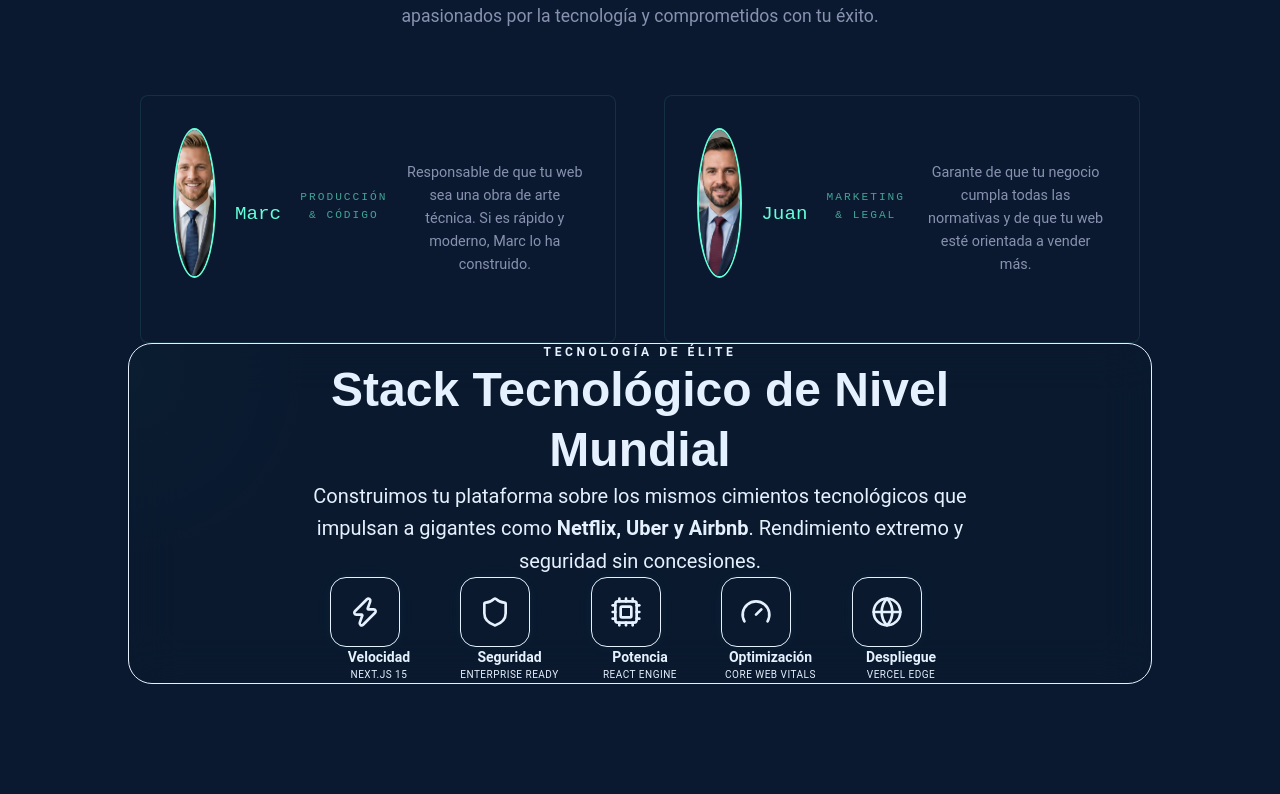
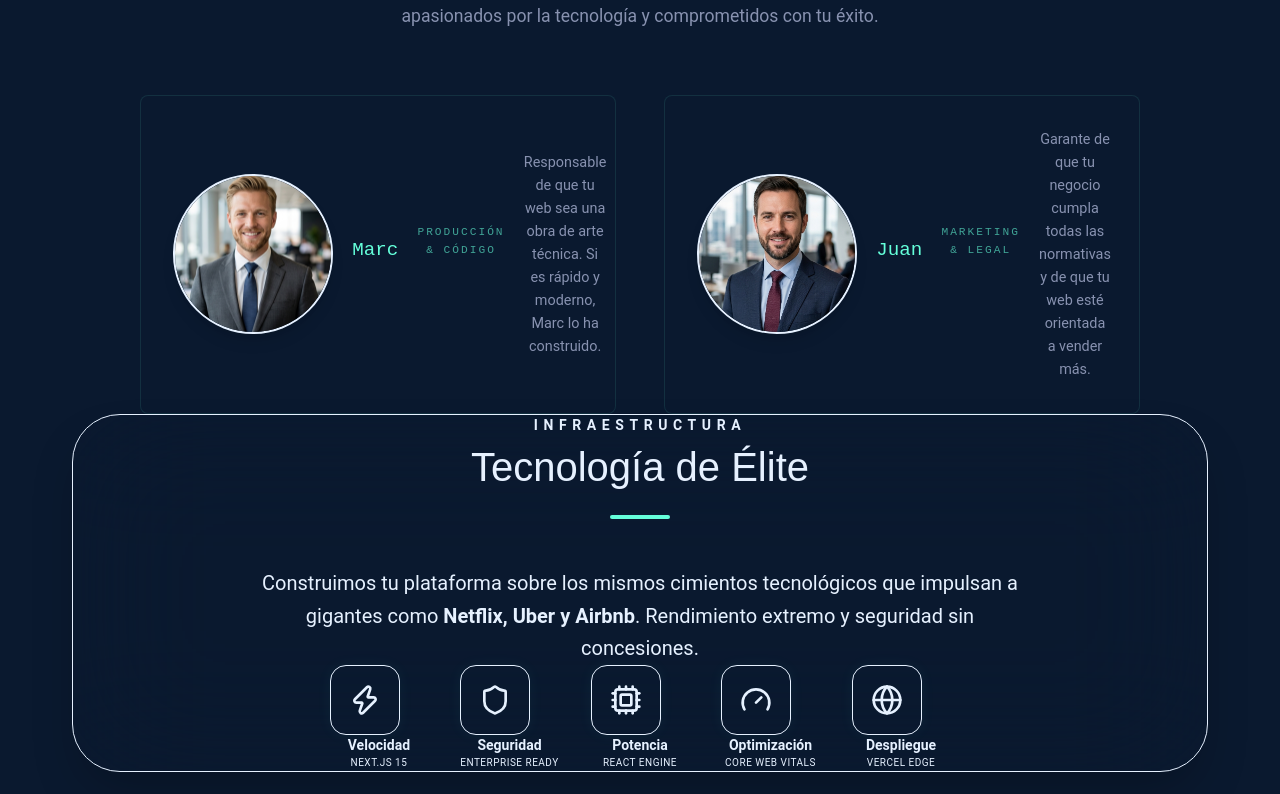
Before and after one commit to markusx5622/mc-websolutions-v2, a Next.js app: page / in a window 1280 px wide. Shown: the part 3526-4320 px from the top of the page. Built offline with nearby package versions, Linux system fonts and the light colour scheme.

Commit message:
Refactor: Círculos de perfil perfectos, mayor espaciado y armonización de sección tecnológica

```diff
--- a/src/app/(marketing)/page.tsx
+++ b/src/app/(marketing)/page.tsx
@@ -485,10 +485,10 @@ export default function Home() {
               viewport={{ once: true }}
               style={{ padding: '2rem', textAlign: 'center' }}
             >
-              <div style={{ width: '150px', height: '150px', borderRadius: '50%', background: 'rgba(100, 255, 218, 0.1)', margin: '0 auto 2rem', border: '2px solid var(--accent)', overflow: 'hidden', position: 'relative' }}>
-                <div style={{ position: 'absolute', inset: 0, display: 'flex', alignItems: 'center', justifyContent: 'center' }}>
-                  <img src="/marc.jpg" alt="Marc" style={{ width: '100%', height: '100%', objectFit: 'cover' }} onError={(e) => { (e.target as any).style.display = 'none'; (e.target as any).nextSibling.style.display = 'block' }} />
-                  <span className="mono-text" style={{ fontSize: '3rem', opacity: 0.2, display: 'none' }}>M</span>
+              <div className="w-40 h-40 rounded-full bg-accent/10 mx-auto mb-8 border-2 border-accent overflow-hidden relative shrink-0 shadow-lg shadow-accent/20">
+                <div className="absolute inset-0 flex items-center justify-center">
+                  <img src="/marc.jpg" alt="Marc" className="w-full h-full object-cover" onError={(e) => { (e.target as any).style.display = 'none'; (e.target as any).nextSibling.style.display = 'block' }} />
+                  <span className="mono-text text-5xl opacity-20 hidden">M</span>
                 </div>
               </div>
               <h3 className="mono-text" style={{ color: 'var(--accent)', fontSize: '1.2rem', marginBottom: '0.5rem' }}>Marc</h3>
@@ -504,10 +504,10 @@ export default function Home() {
               viewport={{ once: true }}
               style={{ padding: '2rem', textAlign: 'center' }}
             >
-              <div style={{ width: '150px', height: '150px', borderRadius: '50%', background: 'rgba(100, 255, 218, 0.1)', margin: '0 auto 2rem', border: '2px solid var(--accent)', overflow: 'hidden', position: 'relative' }}>
-                <div style={{ position: 'absolute', inset: 0, display: 'flex', alignItems: 'center', justifyContent: 'center' }}>
-                  <img src="/juan.jpg" alt="Juan" style={{ width: '100%', height: '100%', objectFit: 'cover' }} onError={(e) => { (e.target as any).style.display = 'none'; (e.target as any).nextSibling.style.display = 'block' }} />
-                  <span className="mono-text" style={{ fontSize: '3rem', opacity: 0.2, display: 'none' }}>J</span>
+              <div className="w-40 h-40 rounded-full bg-accent/10 mx-auto mb-8 border-2 border-accent overflow-hidden relative shrink-0 shadow-lg shadow-accent/20">
+                <div className="absolute inset-0 flex items-center justify-center">
+                  <img src="/juan.jpg" alt="Juan" className="w-full h-full object-cover" onError={(e) => { (e.target as any).style.display = 'none'; (e.target as any).nextSibling.style.display = 'block' }} />
+                  <span className="mono-text text-5xl opacity-20 hidden">J</span>
                 </div>
               </div>
               <h3 className="mono-text" style={{ color: 'var(--accent)', fontSize: '1.2rem', marginBottom: '0.5rem' }}>Juan</h3>
@@ -516,29 +516,24 @@ export default function Home() {
             </motion.div>
           </div>
 
-          <div className="mt-80 text-center flex justify-center w-full">
+          <div className="mt-[25rem] text-center flex justify-center w-full">
             <motion.div
-              initial={{ opacity: 0, scale: 0.95 }}
+              initial={{ opacity: 0, scale: 0.98 }}
               whileInView={{ opacity: 1, scale: 1 }}
               viewport={{ once: true }}
-              className="relative overflow-hidden py-24 px-8 md:px-20 max-w-5xl w-full backdrop-blur-xl bg-opacity-40 rounded-3xl border border-accent border-opacity-10 flex flex-col items-center text-center"
-              style={{
-                background: 'rgba(10, 25, 47, 0.4)',
-              }}
+              className="relative overflow-hidden py-24 px-8 md:px-20 max-w-6xl w-full backdrop-blur-3xl bg-light/30 rounded-[3rem] border border-accent/10 flex flex-col items-center text-center shadow-2xl"
             >
               {/* Background Glow */}
-              <div className="absolute top-[-50%] left-[-20%] w-[400px] h-[400px] bg-radial-glow pointer-events-none opacity-20"
-                   style={{ background: 'radial-gradient(circle, rgba(100, 255, 218, 0.1) 0%, transparent 70%)' }}
-              />
+              <div className="absolute -top-1/2 -left-1/4 w-[600px] h-[600px] bg-accent/5 rounded-full blur-[120px] pointer-events-none" />
 
               <div className="relative z-10 w-full flex flex-col items-center">
-                <p className="mb-6 text-accent text-xs tracking-[0.3em] uppercase font-bold">
-                  Tecnología de élite
+                <p className="mb-4 text-accent text-sm tracking-[0.4em] uppercase font-bold">
+                  Infraestructura
                 </p>
-                <h3 className="text-3xl md:text-5xl font-extrabold text-main mb-8 max-w-3xl mx-auto leading-tight">
-                  Stack Tecnológico de Nivel Mundial
-                </h3>
-                <p className="text-muted text-lg md:text-xl leading-relaxed max-w-2xl mx-auto mb-20">
+                <h2 className="section-title !mb-12">
+                  Tecnología de Élite
+                </h2>
+                <p className="text-muted text-lg md:text-xl leading-relaxed max-w-3xl mx-auto mb-16">
                   Construimos tu plataforma sobre los mismos cimientos tecnológicos que impulsan a gigantes como <span className="text-accent font-bold">Netflix, Uber y Airbnb</span>. Rendimiento extremo y seguridad sin concesiones.
                 </p>
 
```
